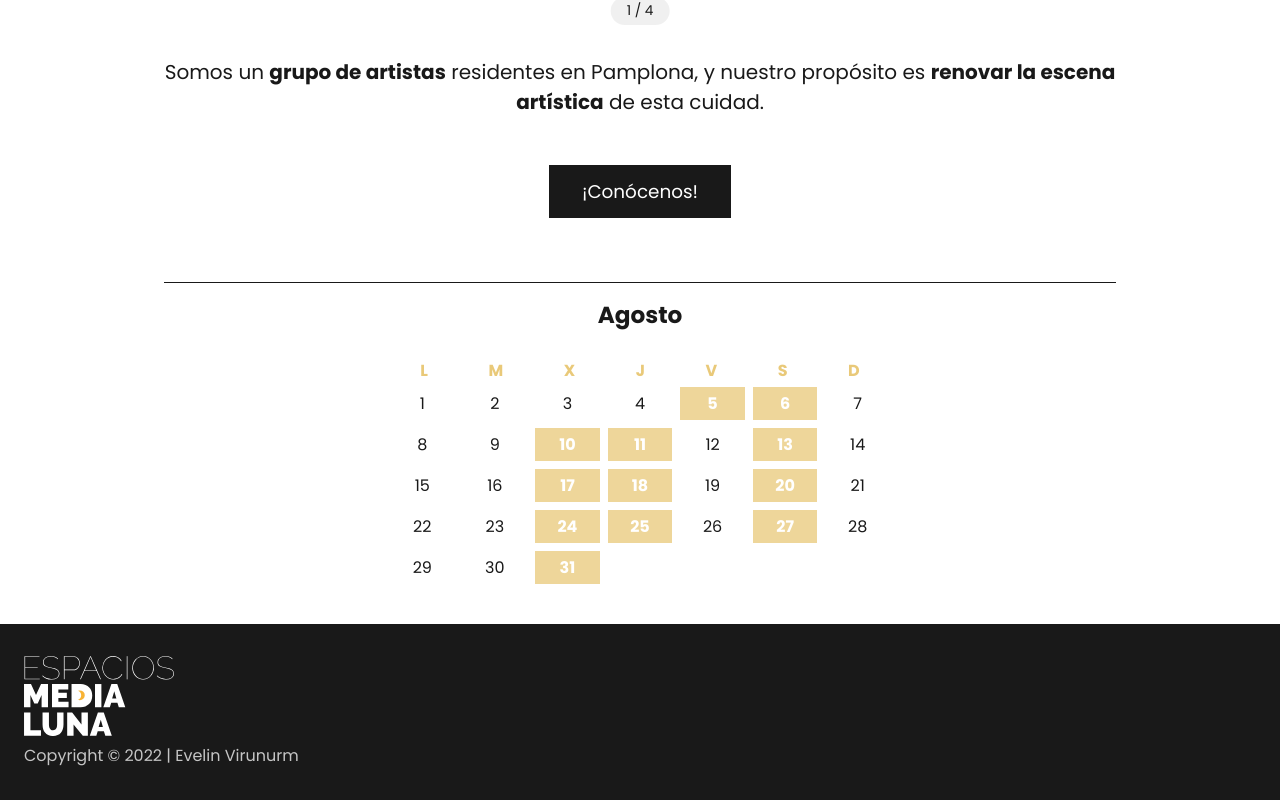
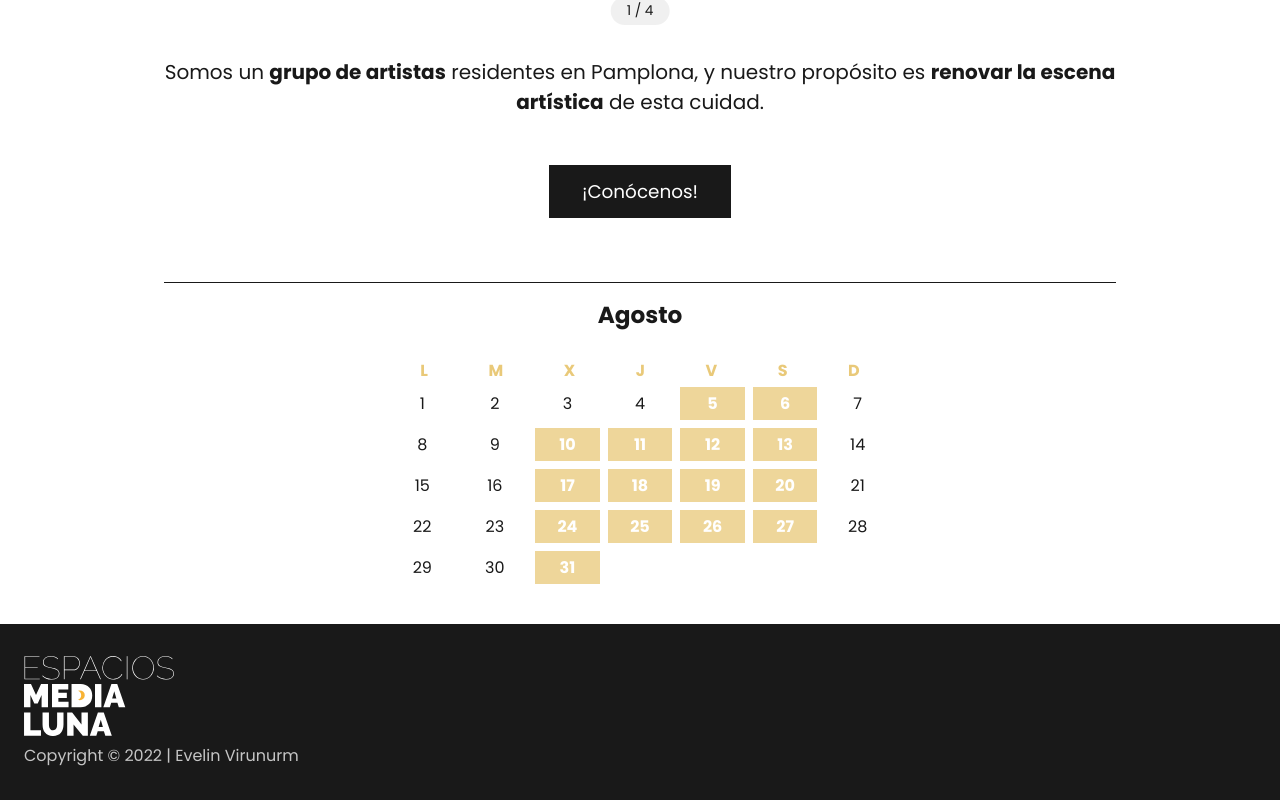
Before and after one commit to evirunurm/thedarkside, a Vue app: page / in a window 1280 px wide. Shown: the part 766-1566 px from the top of the page. Built offline with nearby package versions, Linux system fonts and the light colour scheme; a web font is replaced by a local one.

Commit message:
Updated calendar

```diff
--- a/src/components/Calendar.vue
+++ b/src/components/Calendar.vue
@@ -53,48 +53,64 @@ export default {
 					day: 6,
 					time: "18:00 - 20:00"
 				}, {
-					name: "Presentes: Evelin Virunurm, Alex Rozinov, Karen Yániz, Alonso Hogue, Mikel Sarrias, Andrea Gozalves.",
+					name: "Presentes: Evelin Virunurm, Alex Rozinov, Karen Yániz, Alonso Hogue, Andrea Gozalves.",
 					day: 13,
 					time: "18:00 - 20:00"
 				}, {
-					name: "Presentes: Evelin Virunurm, Alex Rozinov, Karen Yániz, Alonso Hogue, Mikel Sarrias, Andrea Gozalves.",
+					name: "Presentes: Evelin Virunurm, Alex Rozinov, Karen Yániz, Alonso Hogue, Andrea Gozalves, Mikel Sarrias.",
 					day: 20,
 					time: "18:00 - 20:00"
 				}, {
-					name: "Presentes: Evelin Virunurm, Alex Rozinov, Karen Yániz, Alonso Hogue, Mikel Sarrias, Andrea Gozalves.",
+					name: "Presentes: Evelin Virunurm, Alex Rozinov, Karen Yániz, Alonso Hogue, Andrea Gozalves, Mikel Sarrias.",
 					day: 27,
 					time: "18:00 - 20:00"
 				},
 				/* Miércoles: */
 				{
-					name: "Presentes: Evelin Virunurm, Alex Rozinov, Karen Yániz, Alonso Hogue, Mikel Sarrias, Andrea Gozalves.",
+					name: "Presentes: Evelin Virunurm, Alex Rozinov, Karen Yániz, Alonso Hogue, Mikel Sarrias.",
 					day: 10,
 					time: "18:00 - 20:00"
 				}, {
-					name: "Presentes: Evelin Virunurm, Alex Rozinov, Karen Yániz, Alonso Hogue, Mikel Sarrias, Andrea Gozalves.",
+					name: "Presentes: Evelin Virunurm, Alex Rozinov, Karen Yániz, Alonso Hogue, Mikel Sarrias.",
 					day: 17,
 					time: "18:00 - 20:00"
 				}, {
-					name: "Presentes: Evelin Virunurm, Alex Rozinov, Karen Yániz, Alonso Hogue, Mikel Sarrias, Andrea Gozalves.",
+					name: "Presentes: Evelin Virunurm, Alex Rozinov, Karen Yániz, Alonso Hogue, Mikel Sarrias.",
 					day: 24,
 					time: "18:00 - 20:00"
 				},
 				/* Jueves: */
 				{
-					name: "Presentes: Karen Yániz, Mikel Sarrias, Andrea Gozalves, Alex Rozinov.",
+					name: "Presentes: Karen Yániz, Alex Rozinov, Evelin Virunurm, Alonso Hogue.",
 					day: 11,
 					time: "18:00 - 20:00"
 				}, {
-					name: "Presentes: Karen Yániz, Mikel Sarrias, Andrea Gozalves, Alex Rozinov.",
+					name: "Presentes: Karen Yániz, Mikel Sarrias, Alex Rozinov, Evelin Virunurm, Alonso Hogue.",
 					day: 18,
 					time: "18:00 - 20:00"
 				}, {
-					name: "Presentes: Karen Yániz, Mikel Sarrias, Andrea Gozalves, Alex Rozinov.",
+					name: "Presentes: Karen Yániz, Mikel Sarrias, Alex Rozinov, Evelin Virunurm, Alonso Hogue.",
 					day: 25,
 					time: "18:00 - 20:00"
 				}, {
-					name: "Último día de la Exposición. Presentes: Evelin Virunurm, Alex Rozinov, Karen Yániz, Alonso Hogue, Mikel Sarrias, Andrea Gozalves.",
+					name: "Último día de la Exposición. Presentes: Evelin Virunurm, Alex Rozinov, Karen Yániz, Alonso Hogue, Andrea Gozalves, Mikel Sarrias.",
 					day: 31,
+					time: "18:00 - 20:00"
+				},
+				/* Viernes: */
+				{
+					name: "Presentes: Evelin Virunurm, Alex Rozinov, Karen Yániz, Alonso Hogue, Andrea Gozalves, Mikel Sarrias.",
+					day: 12,
+					time: "18:00 - 20:00"
+				},
+				{
+					name: "Presentes: Evelin Virunurm, Alex Rozinov, Karen Yániz, Alonso Hogue, Andrea Gozalves, Mikel Sarrias.",
+					day: 19,
+					time: "18:00 - 20:00"
+				},
+				{
+					name: "Presentes: Evelin Virunurm, Alex Rozinov, Karen Yániz, Alonso Hogue, Andrea Gozalves, Mikel Sarrias.",
+					day: 26,
 					time: "18:00 - 20:00"
 				},
 			],
```
